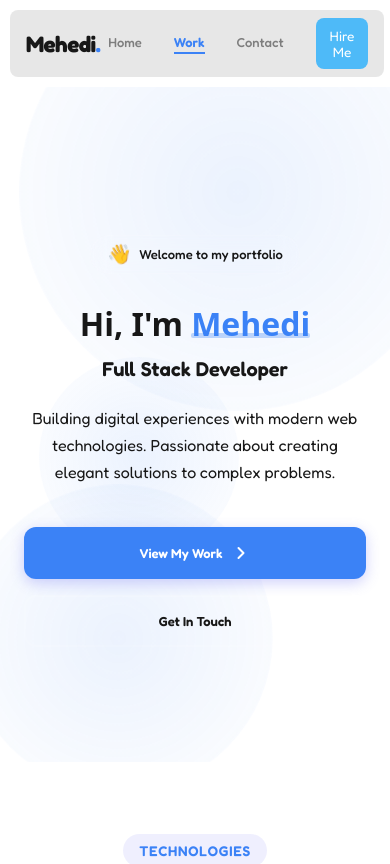
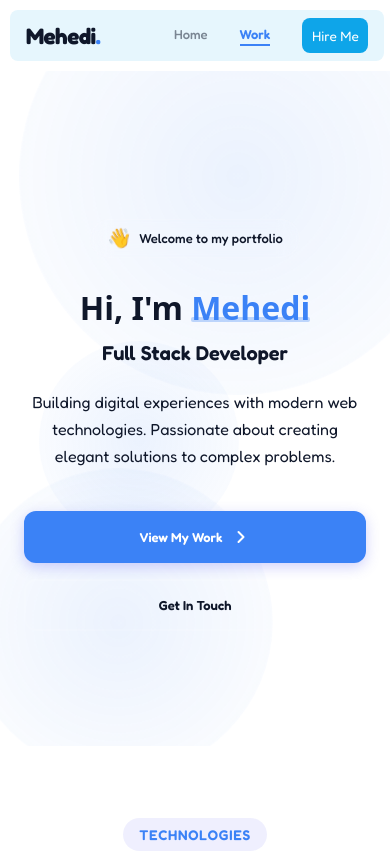
Before and after one commit to firefish46/portfolio-cms, a Next.js app: page /projects in a window 390 px wide. Shown: the top 864 px of the page. Built offline with nearby package versions, Linux system fonts and the light colour scheme; no server answers; the database is empty; a web font is replaced by a local one.

Commit message:
updated Navbar and project section

```diff
--- a/app/components/Navbar.js
+++ b/app/components/Navbar.js
@@ -30,7 +30,6 @@ export default function Navbar() {
       <div style={{ display: 'flex', gap: '2rem', alignItems: 'center' }}>
         <NavLink className="nav-link" href="/" active={pathname === '/'}>Home</NavLink>
         <NavLink className="nav-link" href="/projects" active={pathname === '/projects'}>Work</NavLink>
-        <NavLink className="nav-link" href="/contact" active={pathname === '/contact'}>Contact</NavLink>
 
         {/* Call to Action Button */}
         <Link href="/contact">
--- a/app/components/projects.css
+++ b/app/components/projects.css
@@ -1,31 +1,117 @@
 /* Projects Section Styles */
 :root{
-    --accent-rgb: #9ff63b;
-    --accent: #3b82f6;
-    --linear-gradient-bo: linear-gradient(
-    135deg,
-    #ffd500 0%,
-    #ff8c00 20%,
-    #ff4500 35%,
-    #68686d 50%,
-    #575757 60%,
-    #ff8c00 75%,
-    #ff4500 100%
-  );
-   --linear-gradient-bg: linear-gradient(
-    130deg,
-    #d0ff00 0%,
-    #ffd000 20%,
-    #ff0055c7 35%,
-    #ff9900e7 50%,
-    #c4ce39 60%,
-    #fffb2d 75%,
-    #ff6767 100%
-  );
+    --accent-rgb: 14, 165, 233;
+    --accent: #0ea5e9;
+--linear-gradient-bg1: linear-gradient(
+  130deg,
+  #0f172a 0%,
+  #1e293b 15%,
+  #1e3a8a 30%,
+  #3730a3 45%,
+  #5b21b6 60%,
+  #0891b2 75%,
+  #06b6d4 90%,
+  #14b8a6 100%
+);
+--linear-gradient-bg: linear-gradient(
+  130deg,
+  #0c0a1f 0%,
+  #1e1b4b 20%,
+  #312e81 35%,
+  #4338ca 50%,
+  #5b21b6 60%,
+  #6366f1 75%,
+  #000000 100%
+);
+--linear-gradient-neon: linear-gradient(
+  130deg,
+  #042f2e 0%,
+  #0891b2 20%,
+  #06b6d4 35%,
+  #22d3ee 50%,
+  #67e8f9 60%,
+  #a5f3fc 75%,
+  #cffafe 100%
+);
 }
+
+@media (prefers-color-scheme: dark) {
+  :root {
+    /* Dark mode gradient variants */
+    --linear-gradient-bg1: linear-gradient(
+      130deg,
+      #0f172a 0%,
+      #1e293b 15%,
+      #1e3a8a 30%,
+      #3730a3 45%,
+      #5b21b6 60%,
+      #0891b2 75%,
+      #06b6d4 90%,
+      #14b8a6 100%
+    );
+    --linear-gradient-bg: linear-gradient(
+      130deg,
+      #000000 0%,
+      #0c0a1f 20%,
+      #1e1b4b 35%,
+      #312e81 50%,
+      #4338ca 60%,
+      #5b21b6 75%,
+      #1e1b4b 100%
+    );
+    --linear-gradient-neon: linear-gradient(
+      130deg,
+      #042f2e 0%,
+      #0891b2 20%,
+      #06b6d4 35%,
+      #22d3ee 50%,
+      #67e8f9 60%,
+      #a5f3fc 75%,
+      #cffafe 100%
+    );
+  }
+}
+
+@media (prefers-color-scheme: light) {
+  :root {
+    /* Light mode gradient variants - softer, lighter */
+    --linear-gradient-bg1: linear-gradient(
+      130deg,
+      #e0f2fe 0%,
+      #bae6fd 15%,
+      #7dd3fc 30%,
+      #38bdf8 45%,
+      #0ea5e9 60%,
+      #0284c7 75%,
+      #0369a1 90%,
+      #075985 100%
+    );
+    --linear-gradient-bg: linear-gradient(
+      130deg,
+      #f0f9ff 0%,
+      #e0f2fe 20%,
+      #bae6fd 35%,
+      #7dd3fc 50%,
+      #38bdf8 60%,
+      #0ea5e9 75%,
+      #0284c7 100%
+    );
+    --linear-gradient-neon: linear-gradient(
+      130deg,
+      #cffafe 0%,
+      #a5f3fc 20%,
+      #67e8f9 35%,
+      #22d3ee 50%,
+      #06b6d4 60%,
+      #0891b2 75%,
+      #0e7490 100%
+    );
+  }
+}
+
 .projects-section {
   padding: 100px 2rem;
-  background: rgba(255, 255, 255, 0.02);
+  background: rgba(14, 165, 233, 0.02);
 }
 
 .projects-container {
@@ -58,14 +144,14 @@
   flex-direction: column;
   transition: transform 0.3s ease, box-shadow 0.3s ease;
   border-radius: 16px;
-  background: rgba(255, 255, 255, 0.05);
+  background: rgba(14, 165, 233, 0.05);
   backdrop-filter: blur(10px);
-  border: 1px solid rgba(255, 255, 255, 0.1);
+  border: 1px solid rgba(14, 165, 233, 0.15);
 }
 
 .project-card:hover {
   transform: translateY(-8px);
-  box-shadow: 0 20px 40px rgba(0, 0, 0, 0.3);
+  box-shadow: 0 20px 40px rgba(14, 165, 233, 0.3);
 }
 
 .project-content {
@@ -82,7 +168,7 @@
   -webkit-backdrop-filter: blur(25px) saturate(180%);
    background: var(--linear-gradient-bg);
   padding: 20px;
-  box-shadow: 0 8px 32px rgba(0, 0, 0, 0.3);  box-shadow: 0 20px 50px rgba(0, 0, 0, 0.3);
+  box-shadow: 0 8px 32px rgba(14, 165, 233, 0.3);  box-shadow: 0 20px 50px rgba(14, 165, 233, 0.3);
   transition: transform 0.4s cubic-bezier(0.175, 0.885, 0.32, 1.275);
 }
 
@@ -248,7 +334,7 @@
 /* Tablet breakpoint */
 @media (min-width: 769px) and (max-width: 1024px) {
   .projects-grid {
-    grid-template-columns: repeat(auto-fit, minmax(320px, 1fr));
+    grid-template-columns: repeat(auto-fit, minmin(320px, 1fr));
     gap: 2.5rem;
   }
 
--- a/app/globals.css
+++ b/app/globals.css
@@ -20,37 +20,39 @@ a {
     "wdth" 100;
 }
 :root {
-  --light-gray:#00000018 ;
-    --light-gray2:#2927305d ;
-  --light-text: #dadada6e;
+  --light-gray:#0ea5e91a ;
+    --light-gray2:#0ea5e94d ;
+  --light-text: #64748b;
   /* Next.js Defaults */
   --background: #ffffff;
-  --foreground: #171717;
+  --foreground: #0f172a;
   --font-family: 'Cal sans' ,'fredoka', sans-serif;
-  --red-accent: #ef4444;
-  --accent-blue: #0aa5ffb0;
+  --red-accent: #f43f5e;
+  --accent-blue: #0ea5e9;
   /* Phase 5 Theme Engine Variables */
-  --accent: #3b82f6;
-  --bg-secondary: #f4f4f5;
+  --accent: #0ea5e9;
+  --bg-secondary: #f1f5f9;
   --glass-bg: rgba(255, 255, 255, 0.7);
-  --glass-border: rgba(0, 0, 0, 0.1);
+  --glass-border: rgba(14, 165, 233, 0.15);
 }
 
 @media (prefers-color-scheme: dark) {
   :root {
-    --background: #413f3f;
-    --foreground: #ededed;
+    --background: #0f172a;
+    --foreground: #f1f5f9;
 
     /* Dark Mode Glassmorphism */
-    --bg-secondary: #18181b;
-    --glass-bg: rgba(0, 0, 0, 0.4);
-    --glass-border: rgba(255, 255, 255, 0.1);
+    --bg-secondary: #1e293b;
+    --glass-bg: rgba(15, 23, 42, 0.6);
+    --glass-border: rgba(14, 165, 233, 0.2);
+    --light-gray:#0ea5e922 ;
+    --light-gray2:#0ea5e955 ;
   }
 }
 h1.name {
   font-family: var(--font-family);
  color: transparent;
-    background-image: linear-gradient(94deg, #ff00d3, #f700ff, #00d9ff, #00ffb7)! important;
+    background-image: linear-gradient(94deg, #06b6d4, #0ea5e9, #3b82f6, #6366f1)! important;
   -webkit-background-clip: text!important;
     background-clip: text !important;
 }
@@ -153,7 +155,7 @@ body {
   align-items: center;
 }
 .delete-btn:hover {
-  background: #ff4d4d;
+  background: #f43f5e;
   transform:scale(.95);
   filter: brightness(.742);
 
@@ -161,7 +163,7 @@ body {
 .modern-btn:hover {
   filter: brightness(.51);
 
-  box-shadow: 0 4px 12px rgba(0,0,0,0.1);
+  box-shadow: 0 4px 12px rgba(14, 165, 233, 0.3);
 }
 
 .modern-btn.secondary {
@@ -217,7 +219,7 @@ body {
 #msg.glass {
   margin-right: 10%!important;
   width: 40dvw!important;
-  border: #3b82f6 1px solid!important;
+  border: #0ea5e9 1px solid!important;
   display: flex!important;
 }
 #msg.glass:active {
@@ -273,8 +275,8 @@ button {
 .skill-card:hover {
   transform: translateY(-10px) scale(1.05) !important;
   border-color: var(--accent) !important;
-  box-shadow: 0 10px 30px rgba(var(--accent-rgb), 0.2);
-  background: rgba(255, 255, 255, 0.08) !important;
+  box-shadow: 0 10px 30px rgba(14, 165, 233, 0.2);
+  background: rgba(14, 165, 233, 0.08) !important;
 }
 
 .skill-card:hover i {
@@ -315,7 +317,7 @@ button {
     border-radius: 8px!important;
      gap: 8px !important  ;
     display: flex!important;
-    flex-wrap: wrap!important ;
+
     align-items: center;
     width: 98% !important;
     justify-content: space-around!important;
@@ -405,7 +407,7 @@ p.name{
   .techspans{
     width: 8rem!important ;
     height: 4rem!important;
-    background:rgba(0, 0, 0, 0.096)!important;
+    background:rgba(14, 165, 233, 0.096)!important;
     gap: 2px!important;
     display: flex !important;
     flex-direction: column!important;
--- a/styles/global.css
+++ b/styles/global.css
@@ -23,6 +23,8 @@
   box-sizing: border-box;
   padding: 0;
   margin: 0;
+  font-weight: 400 !important;
+
 }
 
 body {
```
